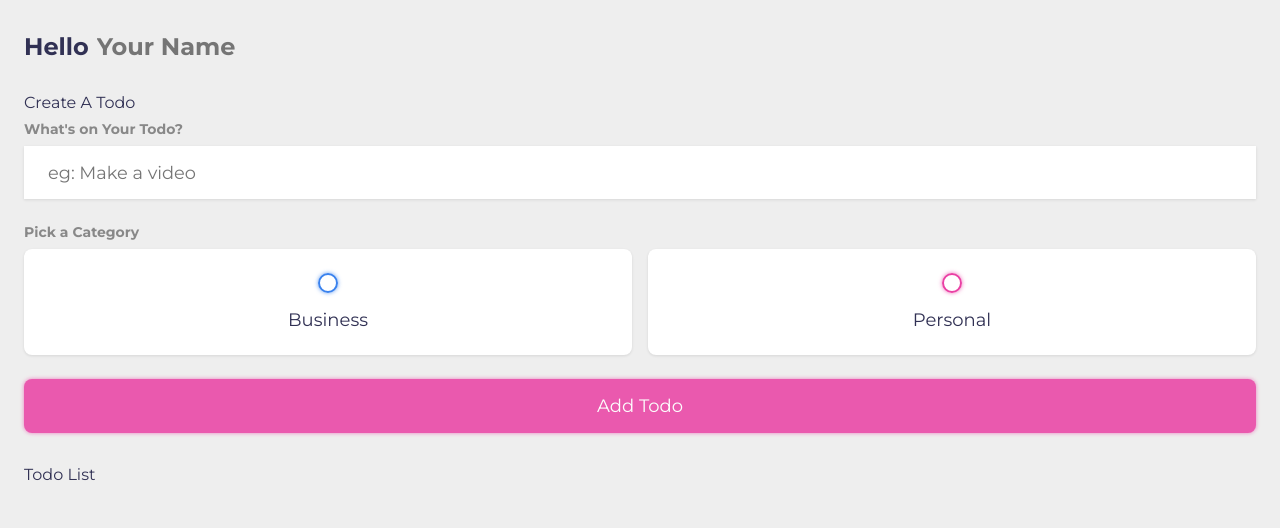
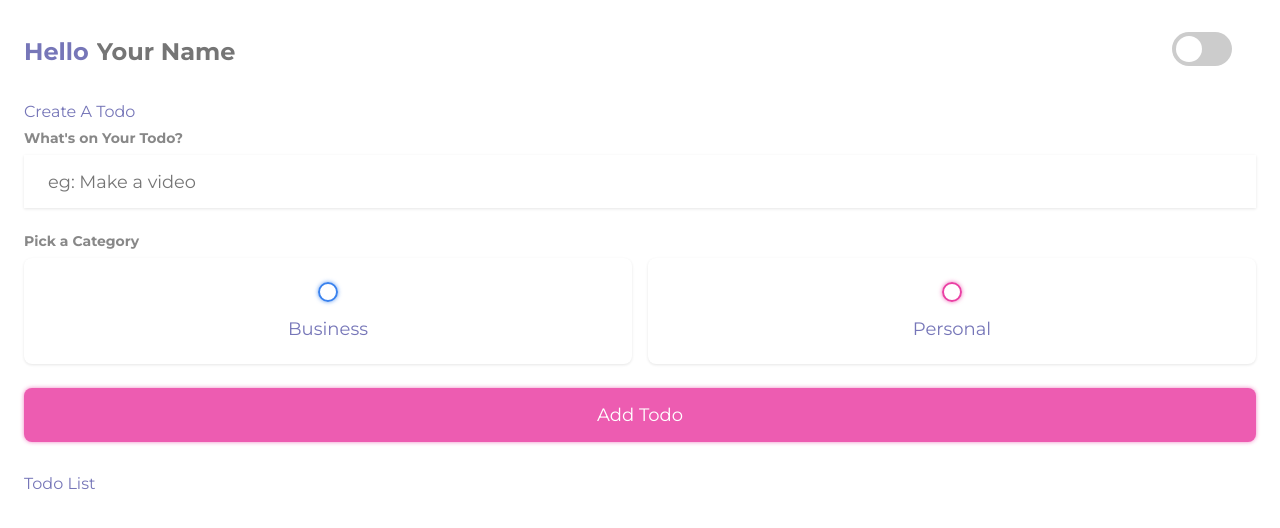
Before and after one commit to Adarsharc/toDo, a plain HTML site: page index.html in a window 1280 px wide. Drawn offline with Linux system fonts and the light colour scheme.

Commit message:
Created Dark Mode

```diff
--- a/index.html
+++ b/index.html
@@ -19,6 +19,13 @@
         <h2 class="title">
           Hello <input type="text" id="name" placeholder="Your Name" />
         </h2>
+            <!-- // Dark Mode // -->
+      <div class="theme-switch-wrapper">
+        <label class="theme-switch" for="checkbox">
+            <input type="checkbox" id="checkbox" />
+            <div class="slider round"></div>
+      </label>
+    </div>
       </section>
       <section class="create-todo">
         <h3>Create A Todo</h3>
--- a/script.js
+++ b/script.js
@@ -104,3 +104,17 @@ function timeSetUp(todo) {
   const date = new Date(todo.time);
   return date.toLocaleTimeString();
 }
+
+
+const toggleSwitch = document.querySelector('.theme-switch input[type="checkbox"]');
+
+function switchTheme(e) {
+    if (e.target.checked) {
+        document.documentElement.setAttribute('data-theme', 'dark');
+    }
+    else {
+        document.documentElement.setAttribute('data-theme', 'light');
+    }
+}
+
+toggleSwitch.addEventListener('change', switchTheme, false);
--- a/style.css
+++ b/style.css
@@ -4,7 +4,7 @@
   --personal: var(--primary);
   --light: #eee;
   --grey: #888;
-  --dark: #313154;
+  --dark: #7676b8;
   --danger: #ff5b57;
   --shadow: 0 1px 3px rgba(0, 0, 0, 0.1);
   --business-glow: 0px 0px 4px rgba(58, 130, 238, 0.75);
@@ -17,6 +17,22 @@
   box-sizing: border-box;
   font-family: "montserrat", sans-serif;
 }
+
+body {
+  background-color: var(--light);
+  color: var(--dark);
+}
+
+body {
+  background-color: var(--bg-color);
+  color: var(--font-color);
+}
+
+[data-theme="dark"] {
+  --bg-color: #11111ae5;
+  color: white !important;
+}
+
 input:not([type="radio"]):not([type="check-box"]),
 button {
   appearance: none;
@@ -24,10 +40,6 @@ button {
   outline: none;
   background: none;
   cursor: initial;
-}
-body {
-  background-color: var(--light);
-  color: var(--dark);
 }
 
 section {
@@ -48,6 +60,11 @@ h4 {
   font-size: 0.875rem;
   font-weight: 700;
   margin-bottom: 0.5rem;
+}
+.greeting {
+  display: flex;
+  justify-content: space-between;
+  align-items: center;
 }
 
 .greeting .title {
@@ -166,7 +183,7 @@ input:checked ~ .bubble::after {
 .todo-list .list {
   margin: 1rem 0;
 }
- .todo-item {
+.todo-item {
   display: flex;
   align-items: center;
   background-color: #fff;
@@ -212,12 +229,64 @@ input:checked ~ .bubble::after {
   background-color: var(--primary);
 }
 
-
 .todo-list .actions .delete {
   background-color: var(--danger);
 }
 
-.todo-item.done .todo-content input{
-    text-decoration: line-through;
-    color: var(--grey);
+.todo-item.done .todo-content input {
+  text-decoration: line-through;
+  color: var(--grey);
 }
+
+/*Simple css to style it like a toggle switch*/
+.theme-switch-wrapper {
+  margin-right: 1.5rem;
+}
+.theme-switch {
+  display: inline-block;
+  height: 34px;
+  position: relative;
+  width: 60px;
+}
+
+.theme-switch input {
+  display: none;
+}
+
+.slider {
+  background-color: #ccc;
+  bottom: 0;
+  cursor: pointer;
+  left: 0;
+  position: absolute;
+  right: 0;
+  top: 0;
+  transition: 0.4s;
+}
+
+.slider:before {
+  background-color: #fff;
+  bottom: 4px;
+  content: "";
+  height: 26px;
+  left: 4px;
+  position: absolute;
+  transition: 0.4s;
+  width: 26px;
+}
+
+input:checked + .slider {
+  background-color: #66bb6a;
+}
+
+input:checked + .slider:before {
+  transform: translateX(26px);
+}
+
+.slider.round {
+  border-radius: 34px;
+}
+
+.slider.round:before {
+  border-radius: 50%;
+}
```
